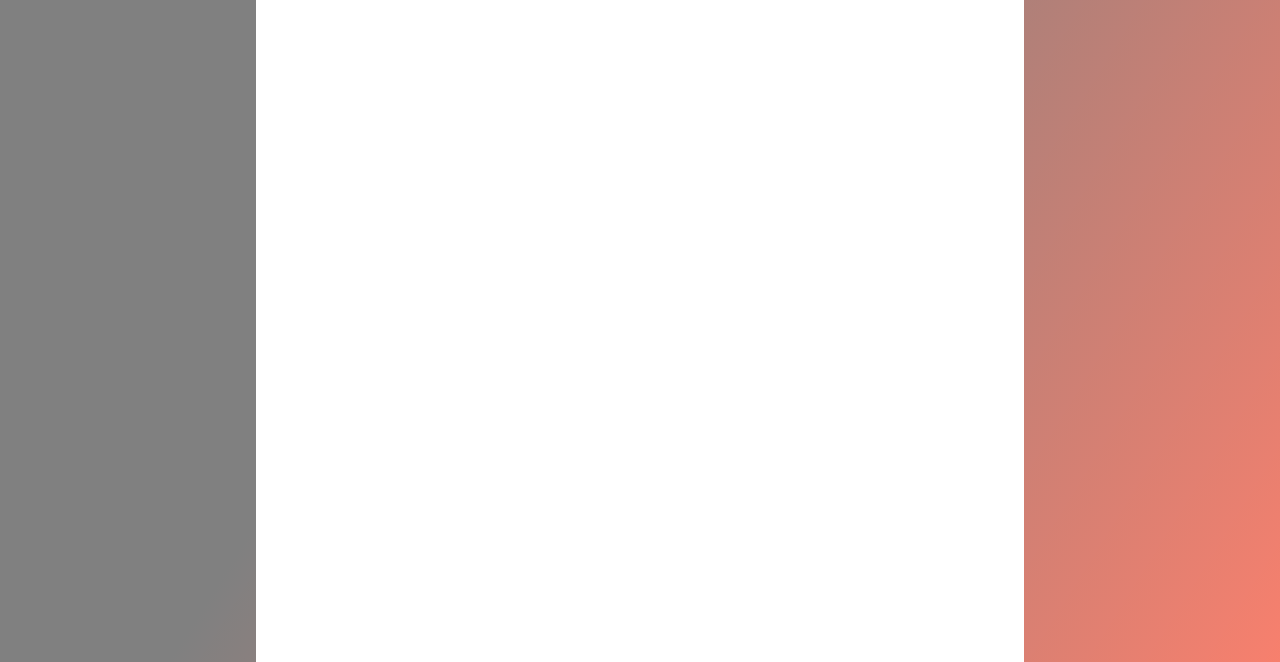
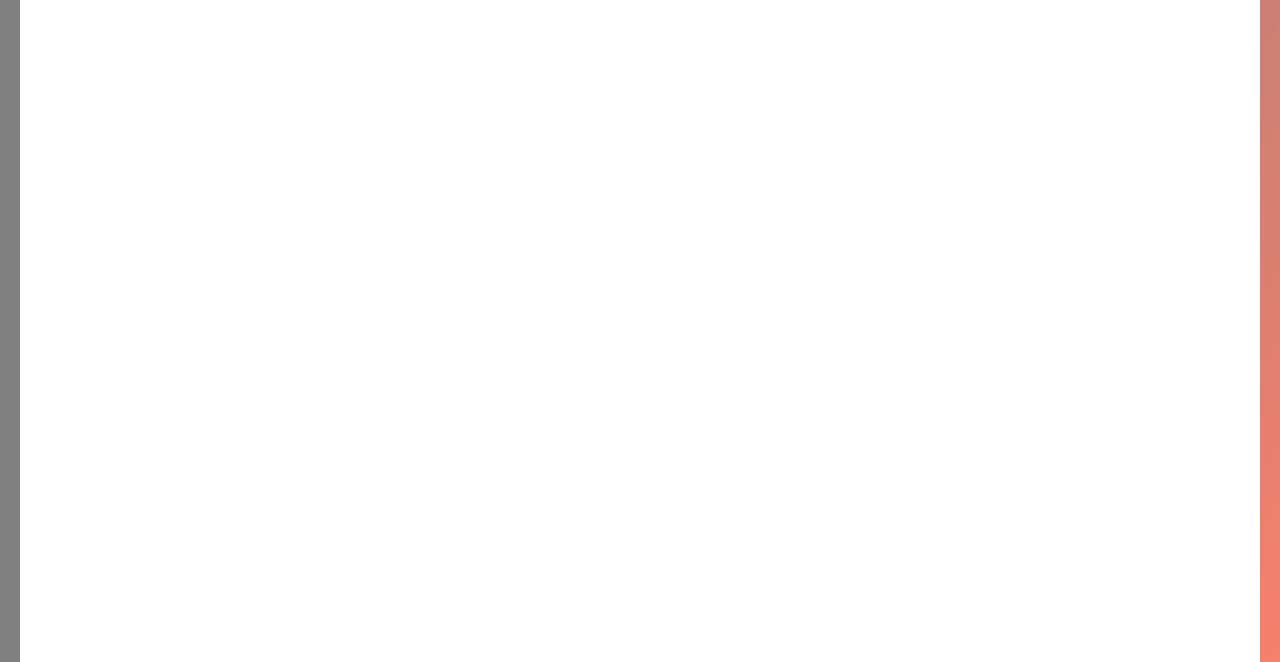
Before and after one commit to HadySalhab/Github-Finder, a website with bundled scripts: page public/index.html in a window 1280 px wide. Shown: the part 332-994 px from the top of the page. Built offline with nearby package versions, Linux system fonts and the light colour scheme.

Commit message:
update width

```diff
--- a/src/scss/_app.scss
+++ b/src/scss/_app.scss
@@ -1,6 +1,5 @@
 .container {
 	margin: 0 auto;
-	width: 60%;
 }
 .app {
 	background-color: $color-white;
```
Also changed, not shown: package.json (+4 -3 lines), dist/index.html, 5 other files.
